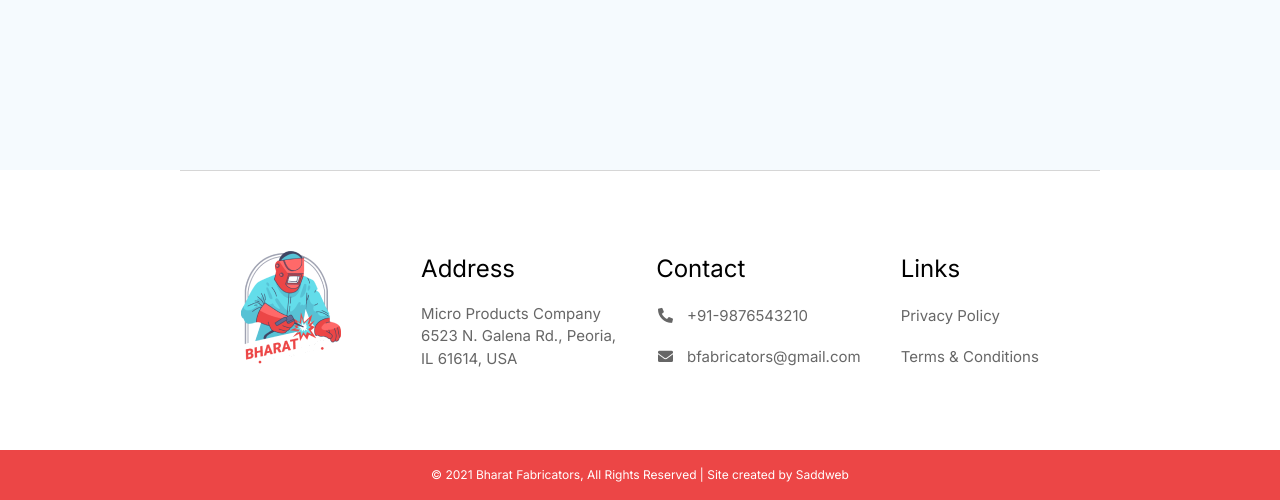
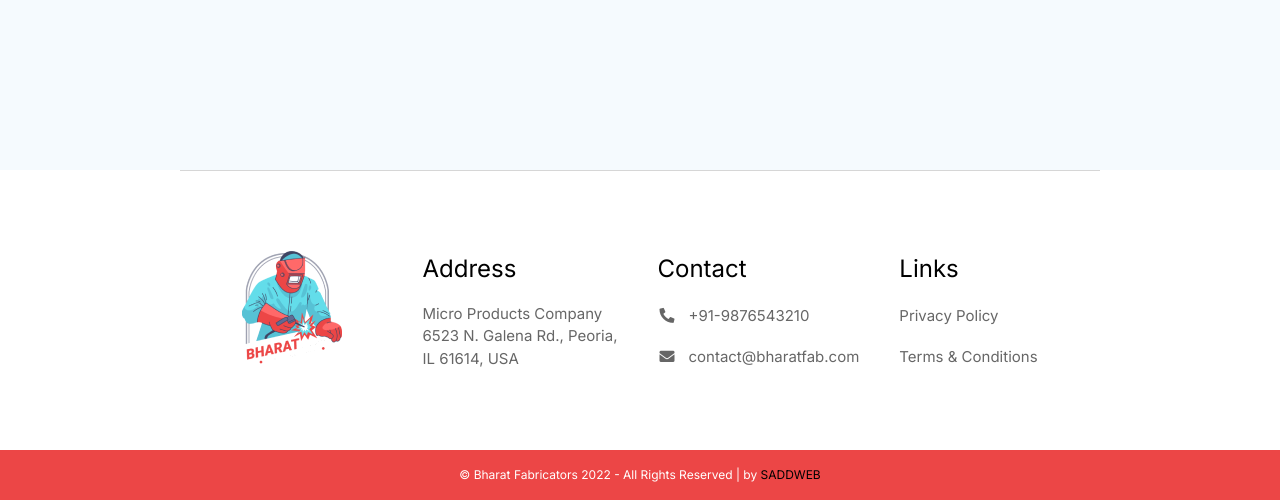
Before and after one commit to svnitad/bfabricators, a plain HTML site: page services.htm in a window 1280 px wide. Shown: the part 3869-4369 px from the top of the page. Drawn offline with Linux system fonts and the light colour scheme.

Commit message:
Update services.htm

```diff
--- a/services.htm
+++ b/services.htm
@@ -224,7 +224,7 @@
             <div class="card">
                 <div class="header">Contact</div>
                 <a href="tel:+919876543210"><i class="fas fa-fw fa-phone-alt"></i> +91-9876543210</a>
-                <a href="mailto:bfabricators@gmail.com"><i class="fas fa-fw fa-envelope"></i> bfabricators@gmail.com</a>
+                <a href="mailto:bfabricators@gmail.com"><i class="fas fa-fw fa-envelope"></i> contact@bharatfab.com</a>
             </div>
             <div class="card">
                 <div class="header">Links</div>
@@ -235,7 +235,7 @@
     </div>
 
     <footer>
-        © 2021 Bharat Fabricators, All Rights Reserved | Site created by Saddweb
+        © Bharat Fabricators 2022 - All Rights Reserved | by <a href="https://www.saddweb.com">SADDWEB</a>
     </footer>
 
     <script src="js/jquery-3.4.1.js"></script>
```
